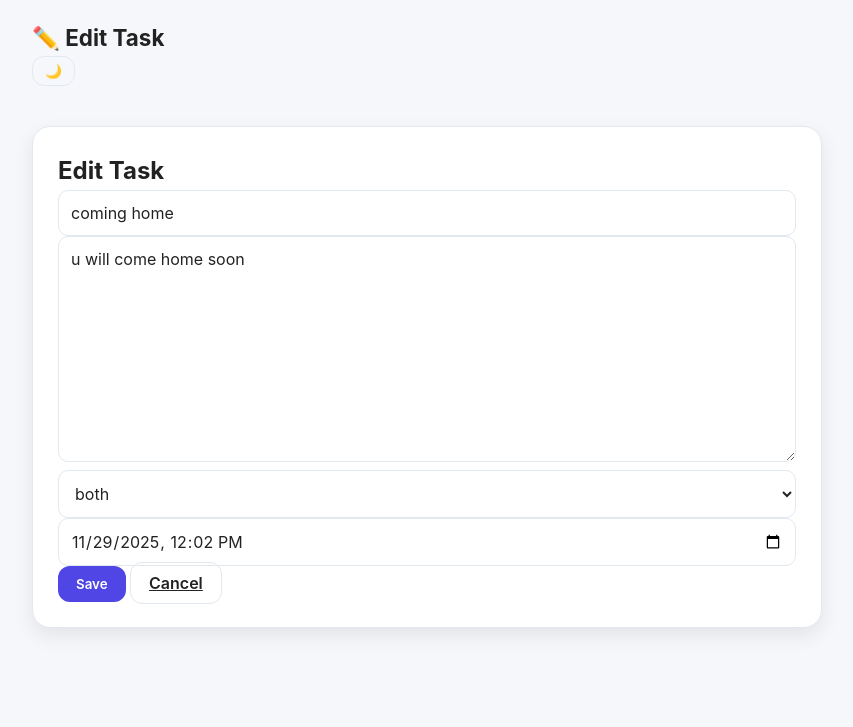
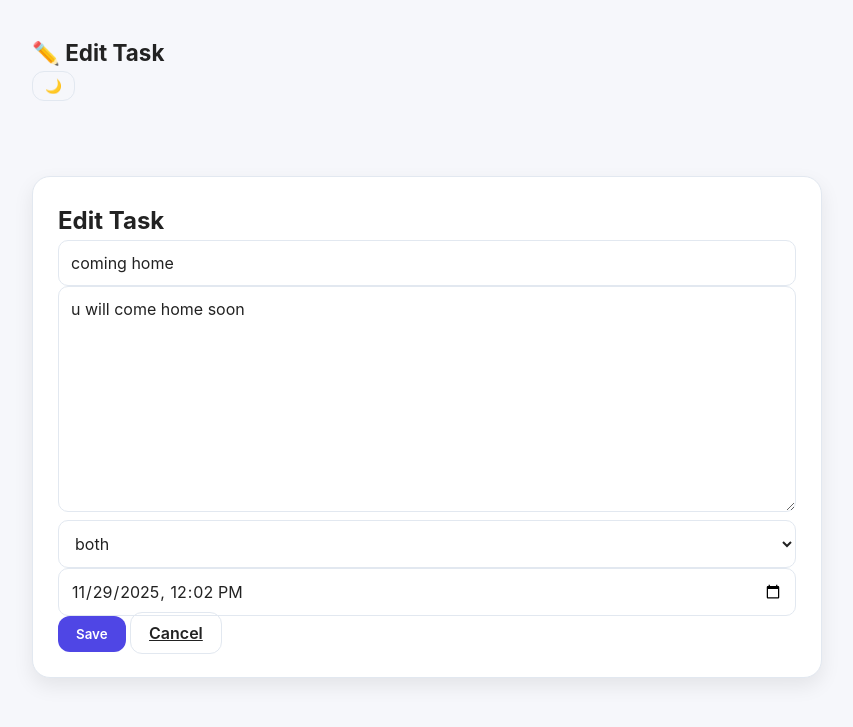
Before and after one commit to Clinton1029/django_todo, a Django app: page /edit/9/ in a window 1280 px wide. Shown: the top 727 px of the page, without its empty margins (213-1066 px from the left). Run offline with Django 5.2, Linux system fonts and the light colour scheme; data comes from the database, SQL or seed files in the repository; both versions use the stored data as it was after the commit.

Commit message:
updated ui page of edit.html

```diff
--- a/todo/templates/edit.html
+++ b/todo/templates/edit.html
@@ -1,48 +1,23 @@
 {% load static %}
 <!doctype html>
-<html lang="en" data-theme="light">
+<html lang="en">
 <head>
   <meta charset="utf-8">
   <title>Edit Task</title>
   <meta name="viewport" content="width=device-width,initial-scale=1">
   <link rel="stylesheet" href="{% static 'styles.css' %}">
-
-  <!-- Theme Sync Script -->
-  <script>
-    document.addEventListener("DOMContentLoaded", () => {
-      const toggle = document.getElementById("theme-toggle");
-      const saved = localStorage.getItem("theme") || "light";
-
-      document.documentElement.setAttribute("data-theme", saved);
-      if (toggle) toggle.innerText = saved === "dark" ? "☀" : "🌙";
-
-      if (toggle) {
-        toggle.addEventListener("click", () => {
-          const newTheme =
-            document.documentElement.getAttribute("data-theme") === "dark"
-              ? "light"
-              : "dark";
-
-          document.documentElement.setAttribute("data-theme", newTheme);
-          localStorage.setItem("theme", newTheme);
-          toggle.innerText = newTheme === "dark" ? "☀" : "🌙";
-        });
-      }
-    });
-  </script>
 </head>
 
 <body>
-
-  <!-- NAVBAR (same as index) -->
-  <header class="navbar">
-    <div class="container nav-content">
+  <!-- Topbar -->
+  <header class="topbar">
+    <div class="container topbar-content">
       <h1 class="logo">✏️ Edit Task</h1>
       <button id="theme-toggle" class="btn small ghost">🌙</button>
     </div>
   </header>
 
-  <main class="container fade-in">
+  <main class="container main fade-in">
 
     <section class="card modern-card">
       <h2>Edit Task</h2>
@@ -62,5 +37,28 @@
 
   </main>
 
+  <!-- Theme Script: EXACT SAME AS index.html -->
+  <script>
+    const toggle = document.getElementById("theme-toggle");
+    const root = document.documentElement;
+
+    function setTheme(mode) {
+      if (mode === "dark") root.classList.add("dark");
+      else root.classList.remove("dark");
+
+      toggle.textContent = mode === "dark" ? "☀" : "🌙";
+      localStorage.setItem("theme", mode);
+    }
+
+    toggle.addEventListener("click", () => {
+      const current = localStorage.getItem("theme") ||
+        (root.classList.contains("dark") ? "dark" : "light");
+      setTheme(current === "dark" ? "light" : "dark");
+    });
+
+    // Load saved theme
+    setTheme(localStorage.getItem("theme") || "light");
+  </script>
+
 </body>
 </html>
```
Also changed, not shown: db.sqlite3.
